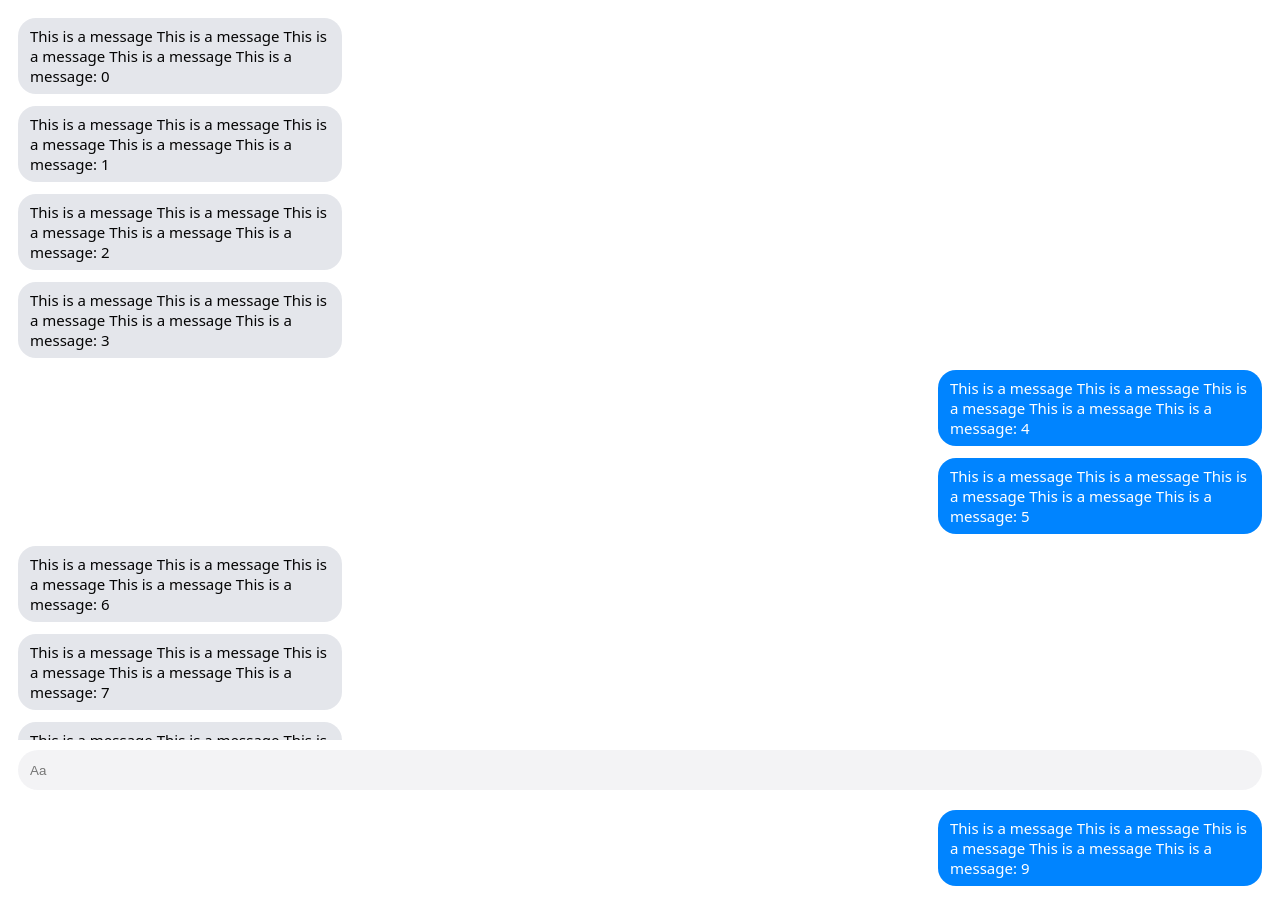
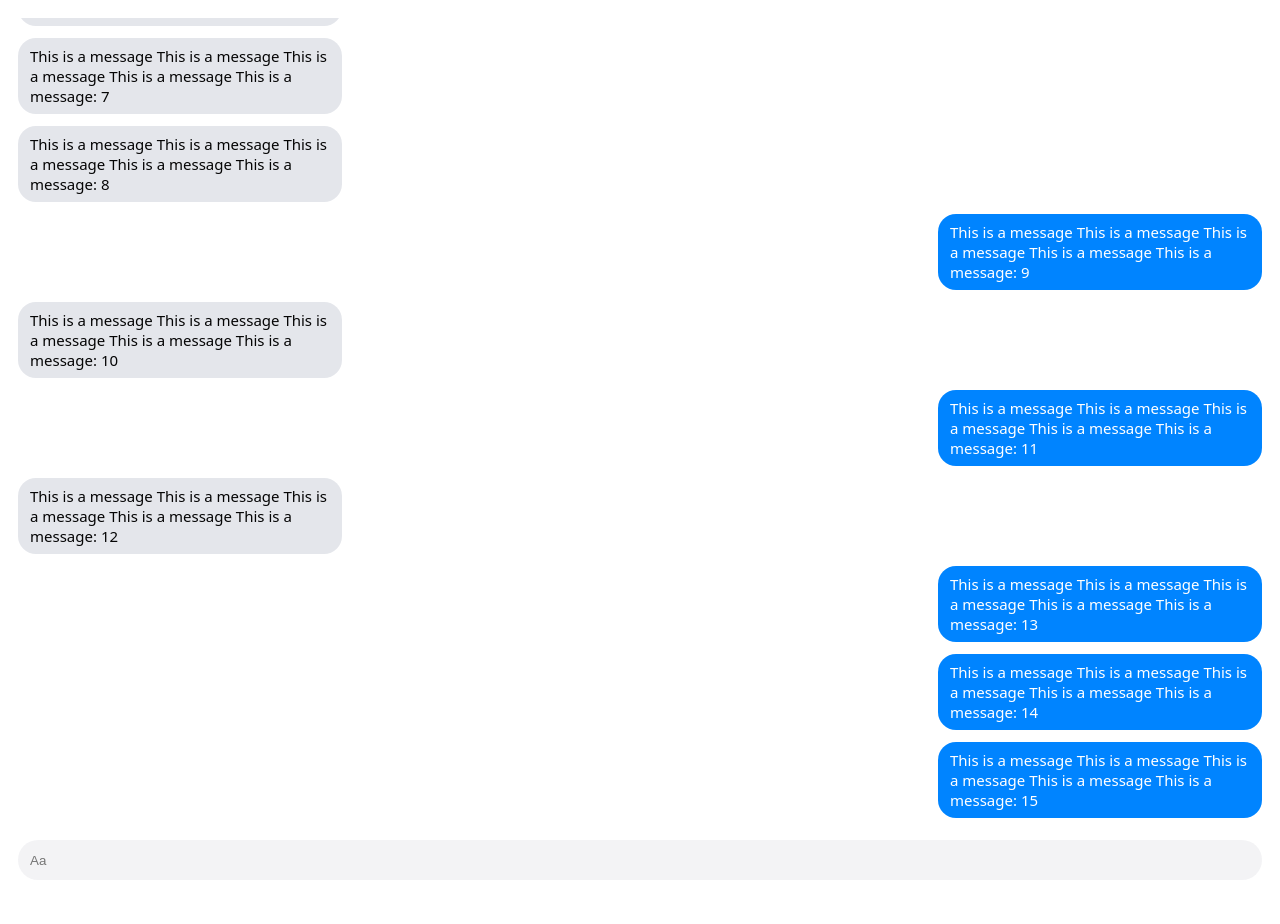
Before and after one commit to p-sun/multiplatform-chat-from-scratch, a React (Create React App) app in the folder react-web-client/: page / in a window 1280 px wide. Shown: the top 924 px of the page. After the commit the page ends 898 px from the top, so only its background shows below. Built offline with nearby package versions, Linux system fonts and the light colour scheme; the HTML template or start-up script is replaced by a standard one.

Commit message:
feat: Make the layout of the scrollable views more logical.

```diff
--- a/react-web-client/src/App.css
+++ b/react-web-client/src/App.css
@@ -1,5 +1,6 @@
 body {
   font-family: 'system-ui', '.SFNSText-Regular', sans-serif;
+  overflow: hidden;
 }
 
 :root {
@@ -17,6 +18,8 @@ body {
   flex-direction: column;
   row-gap: 12px;
   font-size: 15px;
+  overflow-y: scroll;
+  height: 100vh;
 }
 
 .chat-bubble-hstack {
@@ -44,13 +47,7 @@ body {
 }
 
 .conversation-input {
-  background-color: white;
   color: rgb(28, 30, 33);
-  padding-top: 10px;
-  padding-bottom: 10px;
-  padding-right: 18px;
-  position: fixed;
-  bottom: 0px;
   width: -webkit-fill-available;
 }
 
--- a/react-web-client/src/App.tsx
+++ b/react-web-client/src/App.tsx
@@ -4,7 +4,7 @@ import { Conversation } from './components/Conversation';
 import { ConvoInput } from './components/InputContainer';
 
 function App() {
-  const [msgs, setMessages] = useState(Array.from({ length: 10 }).map((val, i) => String(i)));
+  const [msgs, setMessages] = useState(Array.from({ length: 16 }).map((val, i) => String(i)));
   const onSubmit = (text: string) => {
     setMessages((prevMsgs) => prevMsgs.concat(text));
   };
--- a/react-web-client/src/components/Conversation.tsx
+++ b/react-web-client/src/components/Conversation.tsx
@@ -1,4 +1,4 @@
-import { useRef } from 'react';
+import { useEffect, useRef } from 'react';
 
 function ChatBubble(props: { message: string; isSelf: boolean }) {
   const { message, isSelf } = props;
@@ -25,15 +25,24 @@ function ChatBubble(props: { message: string; isSelf: boolean }) {
 
 export function Conversation(props: { messages: string[] }) {
   const { messages } = props;
-  const lastSpacer = useRef(null as HTMLBRElement | null);
+  const messagesContainer = useRef(null as HTMLDivElement | null);
+
+  useEffect(() => {
+    if (messagesContainer.current) {
+      messagesContainer.current.scrollTop = messagesContainer.current.scrollHeight;
+    }
+  });
+
   const msgsViews: React.ReactElement[] = [];
-
   for (const msg of messages) {
     msgsViews.push(
       <ChatBubble key={Math.random() * 100000} message={msg} isSelf={Math.random() > 0.5} />
     );
   }
-  msgsViews.push(<br key='spacer' ref={lastSpacer} />);
-  lastSpacer.current?.scrollIntoView();
-  return <div className='messages-list'>{msgsViews}</div>;
+
+  return (
+    <div className='messages-list' ref={messagesContainer}>
+      {msgsViews}
+    </div>
+  );
 }
```
